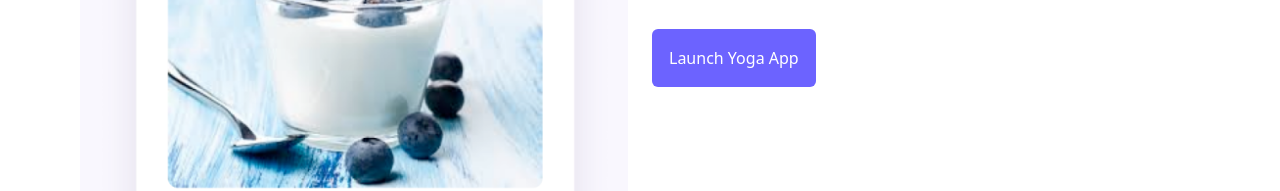
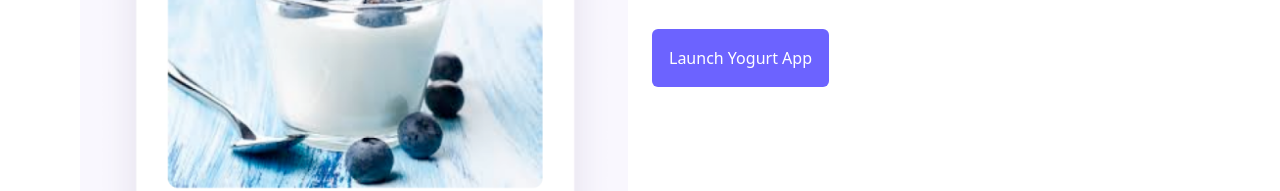
Before and after one commit to verenx/bootstrap-navbar, a plain HTML site: page index.html in a window 1280 px wide. Shown: the part 2149-2340 px from the top of the page. Drawn offline with nearby package versions, Linux system fonts and the light colour scheme.

Commit message:
renamed some HTML

```diff
--- a/index.html
+++ b/index.html
@@ -85,7 +85,7 @@
 <div class="col-6">
     <h2 class="mb-3 text-start">Yogurt App</h2>
     <p class="mt-4 mb-4 fs-5">Lorem ipsum dolor sit amet consectetur adipisicing elit. Perferendis quia, dignissimos nam ratione veniam quibusdam porro omnis quam vel eos eveniet alias temporibus deserunt veritatis minima fugiat explicabo eum dolore.</p>
-    <a href="#" class="yogurt-button btn rounded mt-2 p-3">Launch Yoga App</a>
+    <a href="#" class="yogurt-button btn rounded mt-2 p-3">Launch Yogurt App</a>
 </div>
 
 
```
